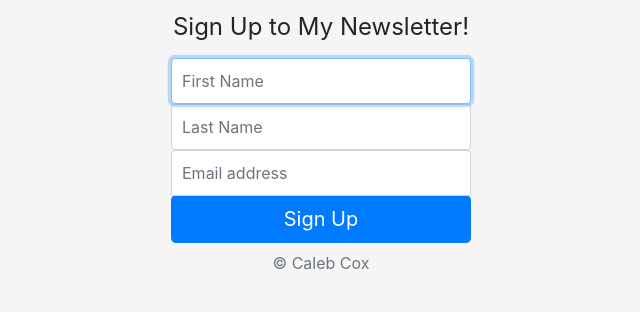
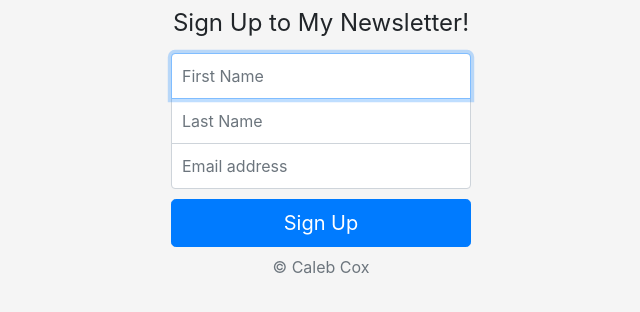
Before and after one commit to calabaza91/newsletter-signup, a plain HTML site: page signup.html in a window 1280 px wide. Shown: the part 300-612 px from the top of the page, without its empty margins (319-959 px from the left). Drawn offline with nearby package versions, Linux system fonts and the light colour scheme.

Commit message:
Update styles.css

```diff
--- a/styles.css
+++ b/styles.css
@@ -32,12 +32,18 @@ body {
 .form-signin .form-control:focus {
   z-index: 2;
 }
-.form-signin input[type="email"] {
+.top {
   margin-bottom: -1px;
   border-bottom-right-radius: 0;
   border-bottom-left-radius: 0;
 }
-.form-signin input[type="password"] {
+
+.middle {
+  border-radius: 0;
+  margin-bottom: -1px;
+}
+
+.bottom{
   margin-bottom: 10px;
   border-top-left-radius: 0;
   border-top-right-radius: 0;
```
